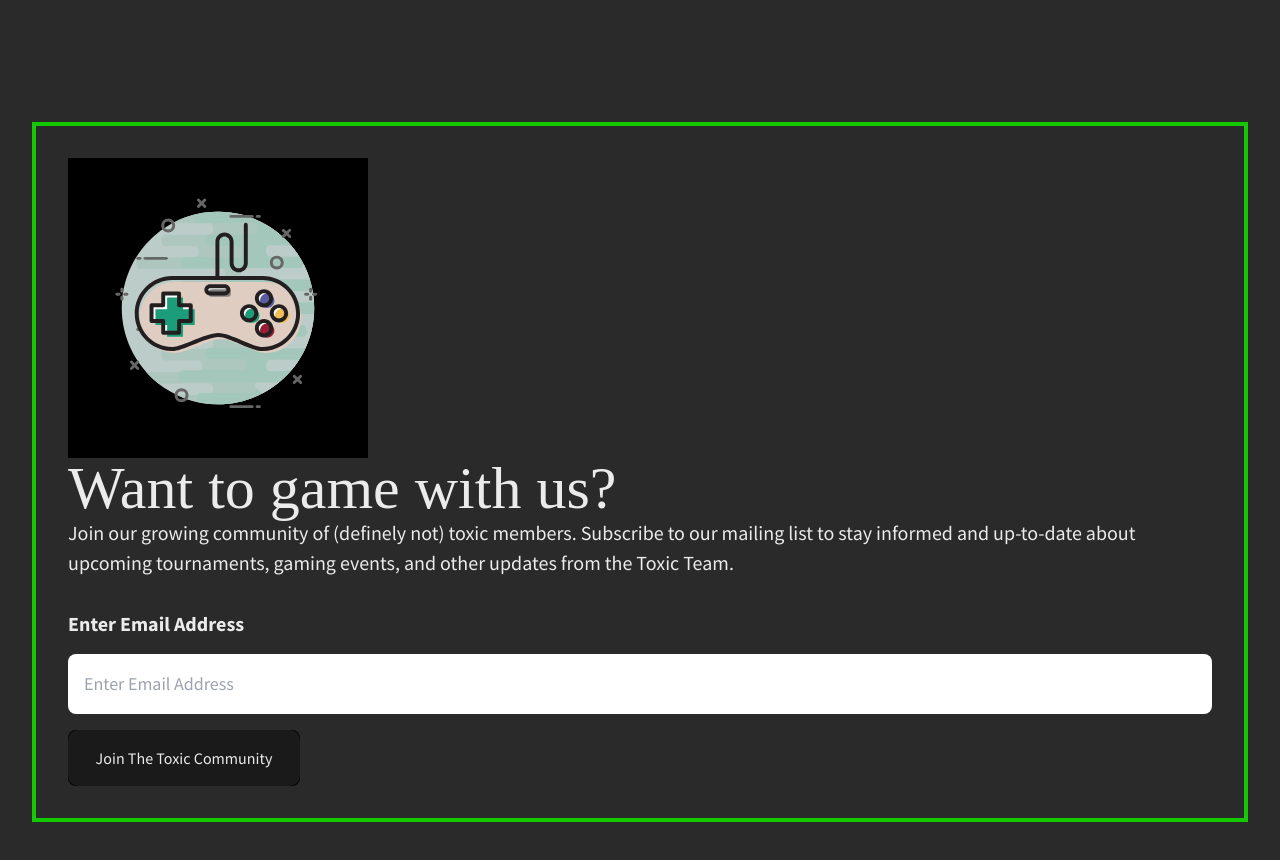
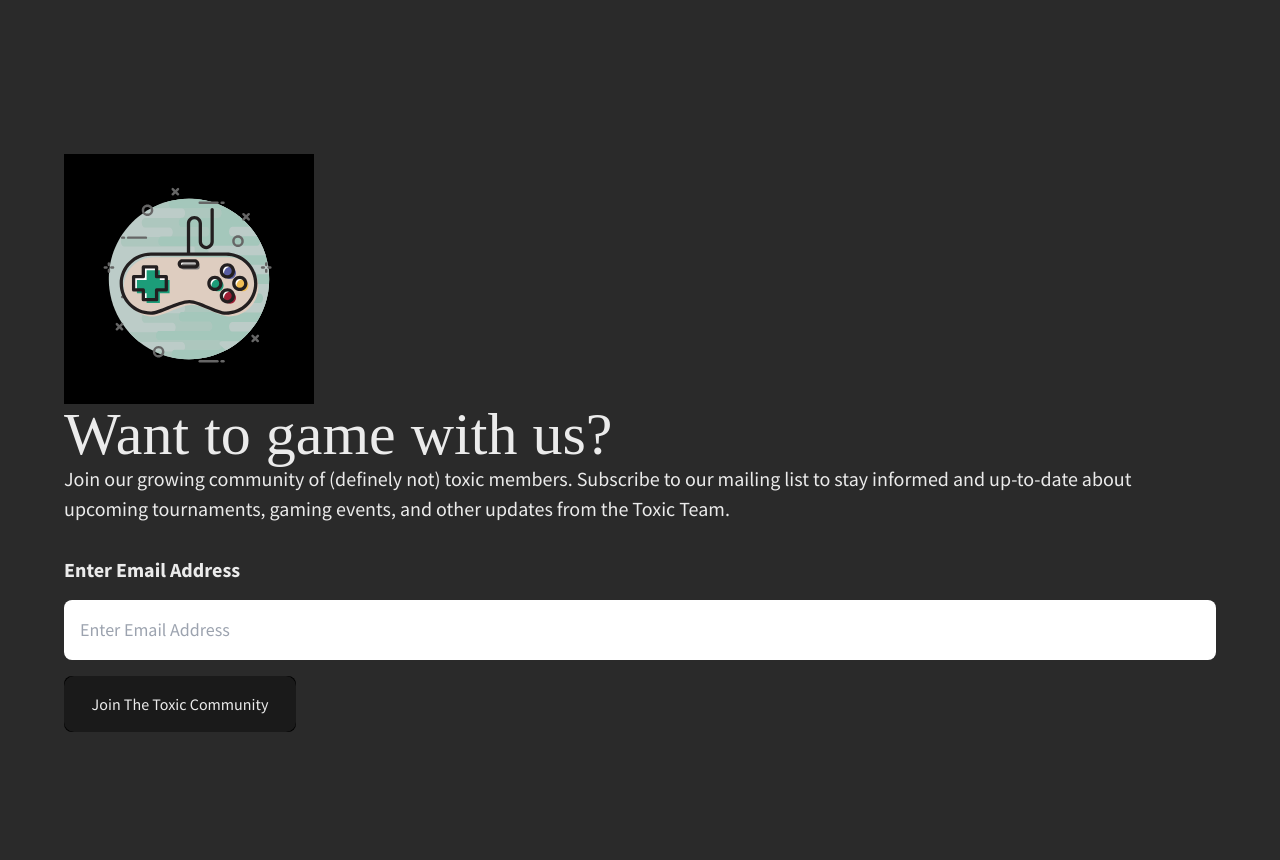
Before and after one commit to austinengelbrecht/toxictournaments, a Vue app: page /home in a window 1280 px wide. Shown: the part 1940-2800 px from the top of the page. Built offline with nearby package versions, Linux system fonts and the light colour scheme; no server answers; a web font is replaced by a local one.

Commit message:
Cleaning form styles

```diff
--- a/src/components/ContactForm/TheContactForm.vue
+++ b/src/components/ContactForm/TheContactForm.vue
@@ -1,7 +1,7 @@
 <template>
   <section id="signup" class="px-8 py-16 bg-onyx-2 mt-[10rem]">
-    <div class="border-solid border-toxic-3 border-4 p-8">
-      <ClassicController class="w-[300px] h-[300px] bg-black" />
+    <div class="p-8">
+      <ClassicController class="w-[250px] h-[250px] bg-black" />
 
       <div class="mb-8">
         <h2 class="text-6xl">Want to game with us?</h2>
```
